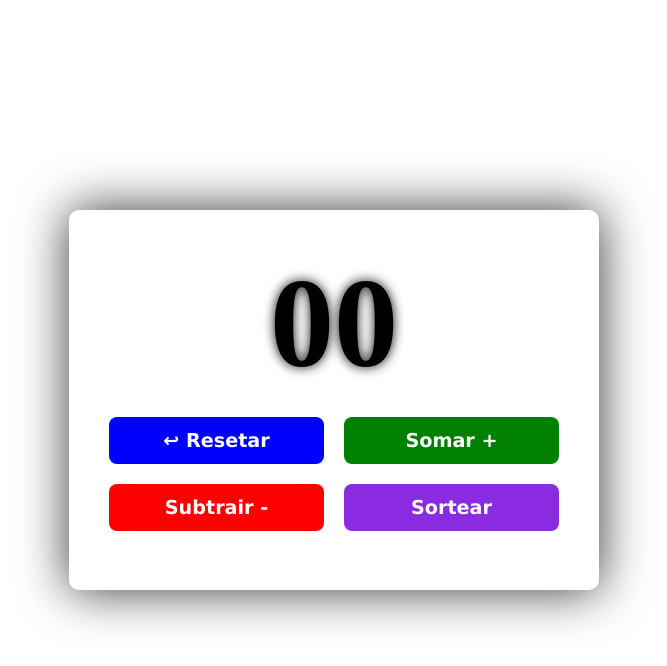
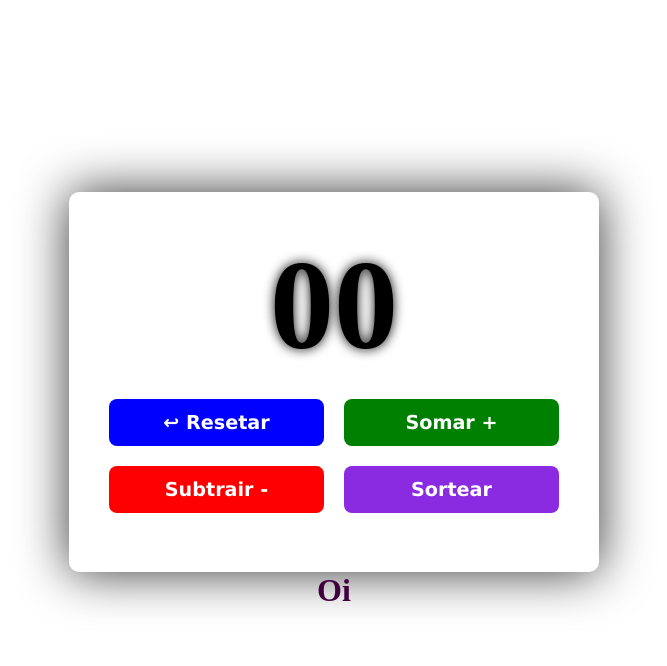
Before and after one commit to fernandagml/contador-react, a React (Vite) app: page / in a window 1280 px wide. Shown: the top 666 px of the page, without its empty margins (306-973 px from the left). Built offline with nearby package versions, Linux system fonts and the light colour scheme.

Commit message:
Criação de novo componente para testar o UseEffectHook.

```diff
--- a/src/App.jsx
+++ b/src/App.jsx
@@ -1,10 +1,12 @@
 import Contador from './components/Contador/Contador';
+import UseEffectHook from './components/UseEffectHook/UseEffectHook';
 import './App.css';
 
 export default function App() {
   return (
     <>
       <Contador />
+      <UseEffectHook/>
     </>
   );
 };
--- /dev/null
+++ b/src/components/UseEffectHook/UseEffectHook.jsx
@@ -0,0 +1,10 @@
+import { useEffect, useState } from "react";
+import styles from "./UseEffectHook.module.css";
+
+export default function UseEffectHook(){
+    return(
+        <>
+        <h1>Oi</h1>
+        </>
+    );
+}
```
Also changed, not shown: src/components/UseEffectHook/UseEffectHook.module.css (added).
